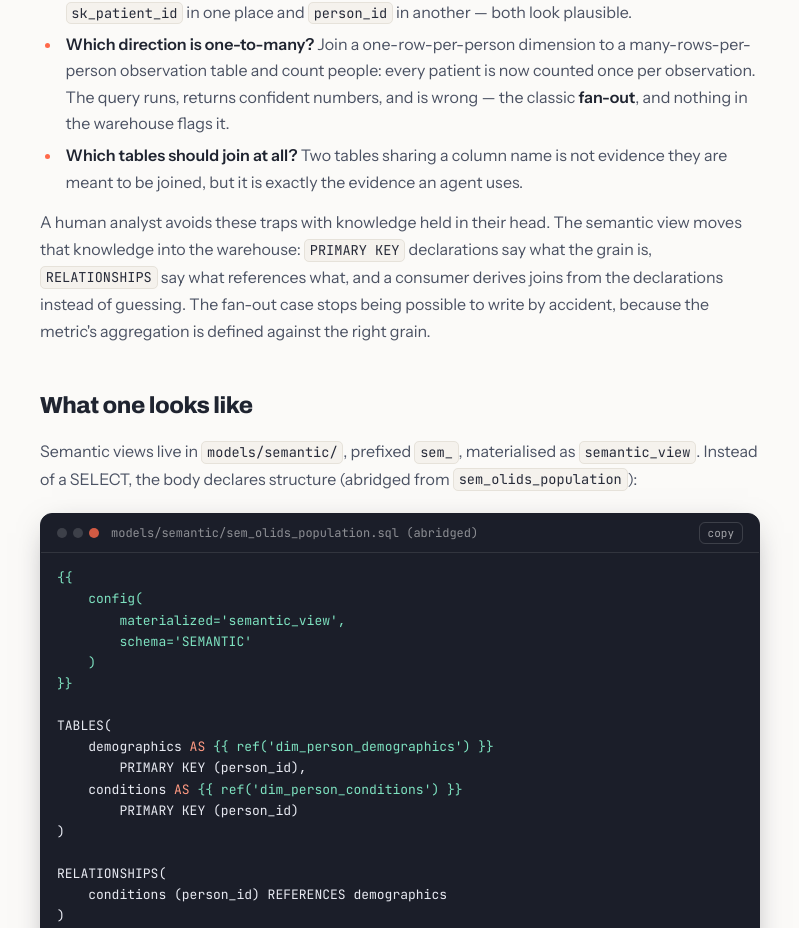
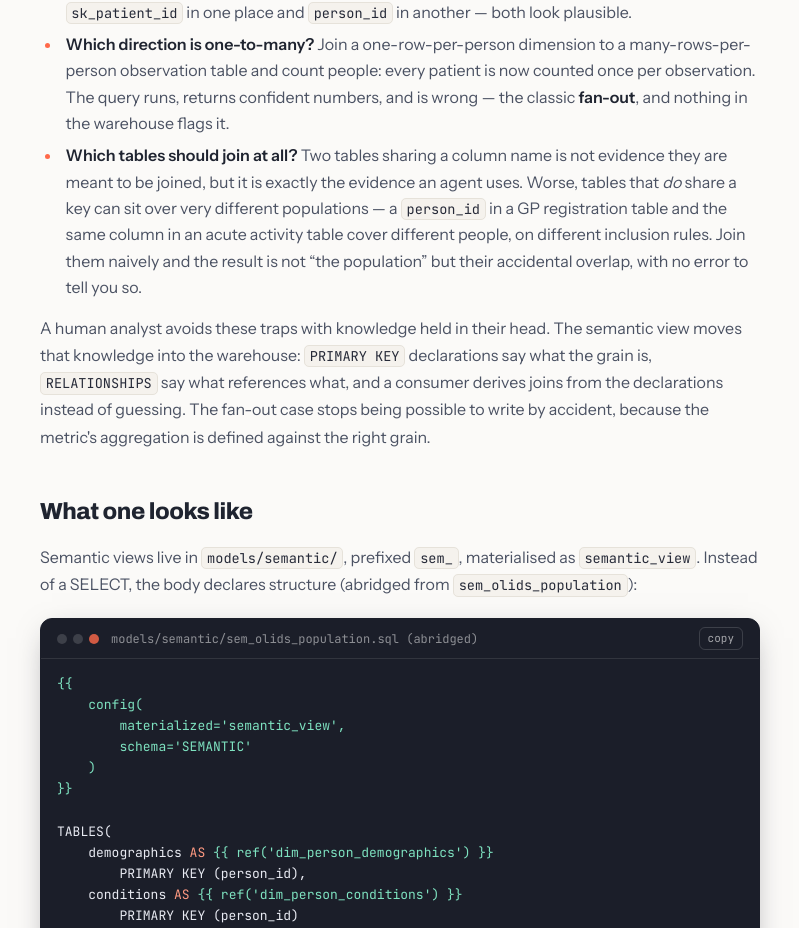
Before and after one commit to EddieDavison92/dbt-onboarding, a Next.js app: page /advanced/semantic-views in a window 1280 px wide. Shown: the part 832-1760 px from the top of the page, without its empty margins (368-1167 px from the left). Built offline with nearby package versions, Linux system fonts and the light colour scheme.

Commit message:
docs: shared keys can sit over different populations - joins yield accidental overlap

```diff
--- a/app/advanced/semantic-views/page.tsx
+++ b/app/advanced/semantic-views/page.tsx
@@ -52,7 +52,12 @@ export default function Page() {
         <li>
           <strong>Which tables should join at all?</strong> Two tables sharing a
           column name is not evidence they are meant to be joined, but it is exactly
-          the evidence an agent uses.
+          the evidence an agent uses. Worse, tables that <em>do</em> share a key can
+          sit over very different populations — a <code>person_id</code> in a GP
+          registration table and the same column in an acute activity table cover
+          different people, on different inclusion rules. Join them naively and the
+          result is not “the population” but their accidental overlap, with no error
+          to tell you so.
         </li>
       </ul>
       <p>
```
